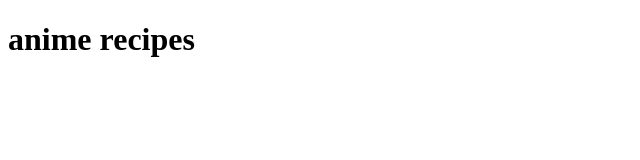
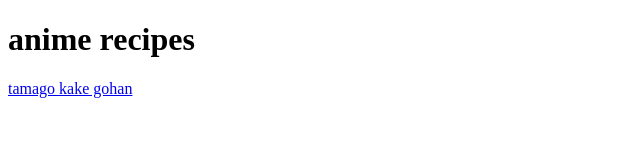
Before and after one commit to polkanpop/anime-recipe, a plain HTML site: page index.html in a window 1280 px wide. Shown: the whole page, without its empty margins (0-640 px from the left). Drawn offline with Linux system fonts and the light colour scheme.

Commit message:
added a link to tamago-kake-gohan

```diff
--- a/index.html
+++ b/index.html
@@ -11,5 +11,6 @@
     <h1>
         anime recipes
     </h1>
+    <a href="recipes/tamago-kake-gohan.html">tamago kake gohan</a>
 </body>
 </html>
```
